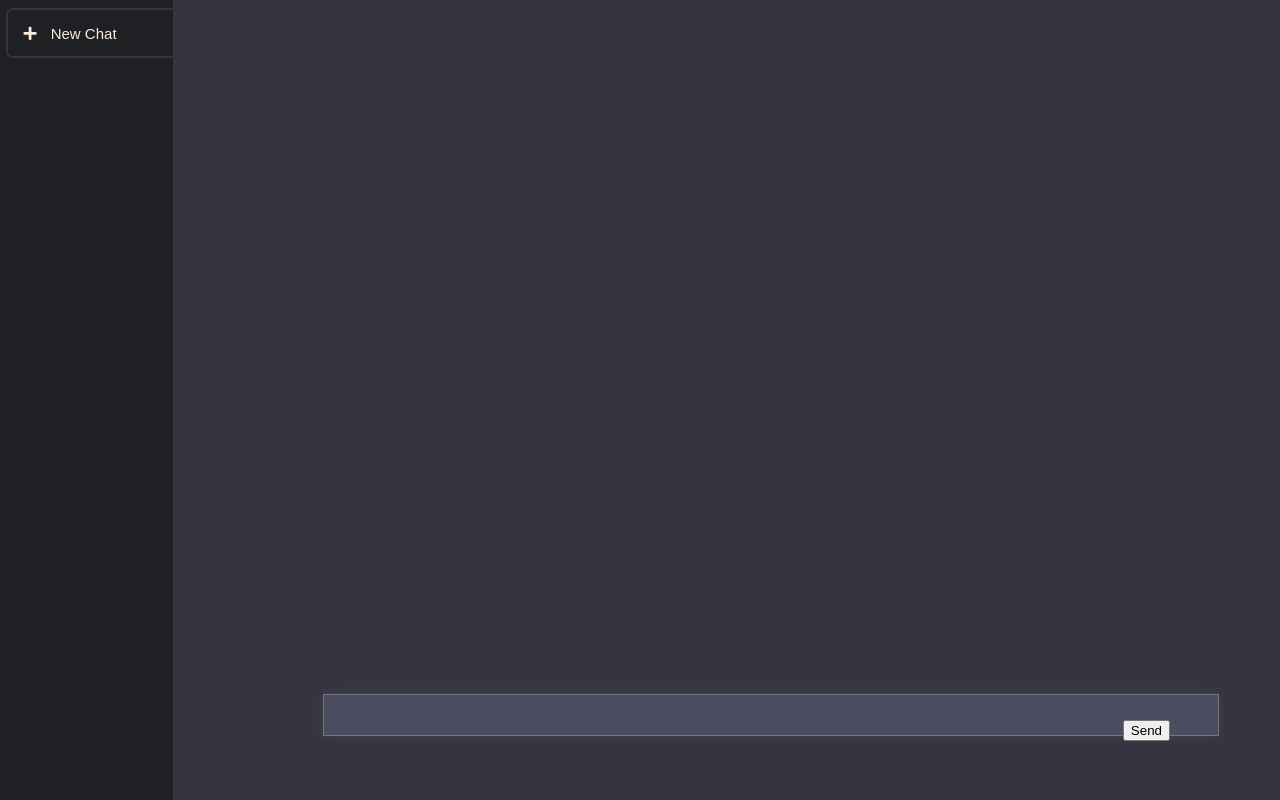
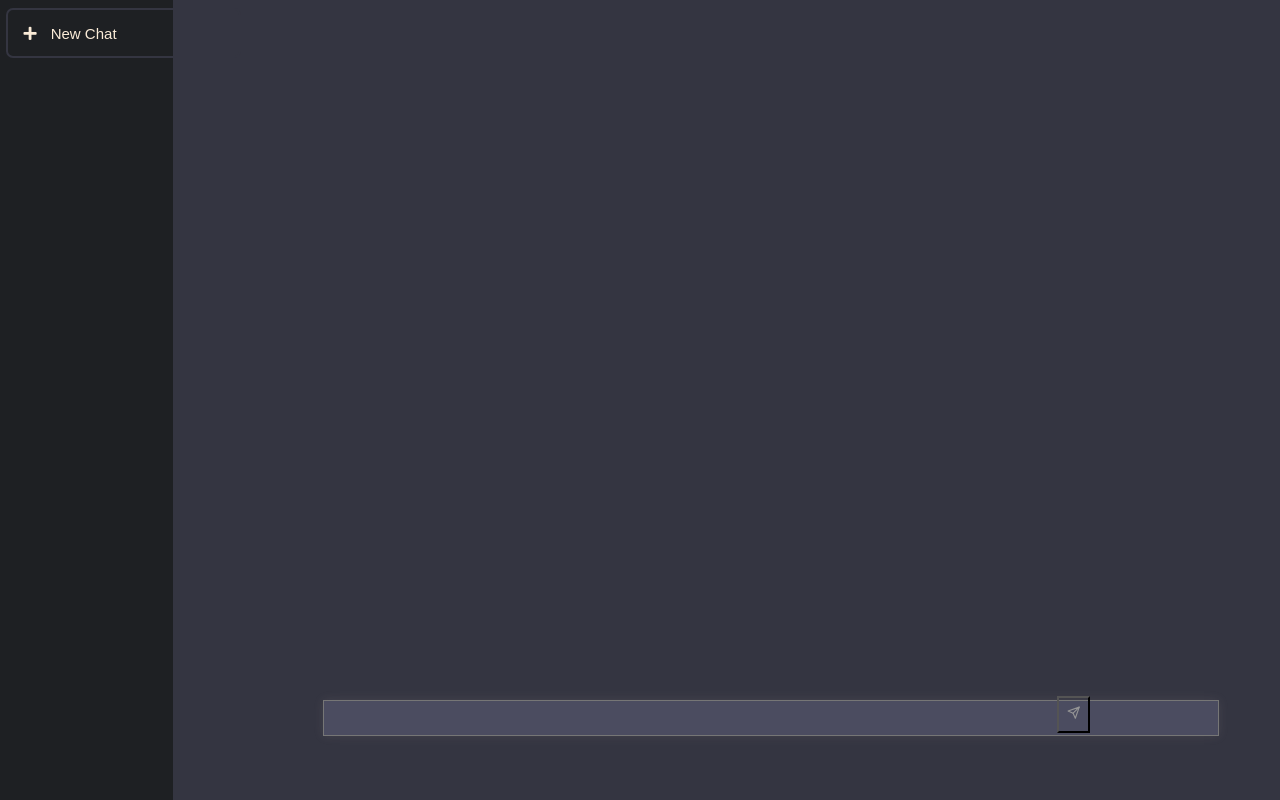
Before and after one commit to AHDev100/Smart-Speak, a React (Create React App) app: page / in a window 1280 px wide. Built offline with nearby package versions, Linux system fonts and the light colour scheme.

Commit message:
Layout acc looks nice now lol

```diff
--- a/src/components/landing/landing.css
+++ b/src/components/landing/landing.css
@@ -56,12 +56,12 @@ textarea {
 }
 
 .btn {
-    top: 90vh;
     position: absolute;
-    right: 110px;
+    padding: 0.5rem;
+    color: #959595;
+    bottom: 1rem;
+    transition: all 0.15s ease;
+    background-color: transparent;
+    right: 190px;
+    margin-bottom: 3.2rem;
 }
-
-.container {
-    flex: 1;
-    overflow: hidden;
-}
--- a/src/components/landing/landing.js
+++ b/src/components/landing/landing.js
@@ -20,8 +20,16 @@ const Interface = () =>{
       }
 
     const openConversation = () => {
+        //Feature Not Supported Yet
         alert('Erm.... feature not avaialable yet, sorry :(');
     }
+
+    const handleKeyUp = (event) => {
+        if (event.key === "Enter"){
+            //When the enter key gets pressed, it submits the form and adds a new message, for which we asynchronously receive a corresponding response
+            addMessage(event);
+        }
+    };
 
     return (
         <div className="container">
@@ -37,10 +45,13 @@ const Interface = () =>{
                             <ChatResponse question={message}/>
                         </div>
                 )}
-                <form onSubmit={addMessage}>
-                    <textarea className="chat-input" value={message} onChange={(e)=>setMessage(e.target.value)} style={{ fontFamily: 'Arial' }}></textarea>
+                <form onSubmit={addMessage} onKeyUp={handleKeyUp}>
+                    <textarea className="chat-input" value={message} onChange={(e)=>setMessage(e.target.value)} style={{ fontFamily: 'Monospace' }}></textarea>
                     <button type="submit" className="btn">
-                        Send
+                        <svg stroke="currentColor" fill="none" stroke-width="2" viewBox="0 0 24 24" stroke-linecap="round" stroke-linejoin="round" class="h-4 w-4 mr-1" height="1em" width="1em" xmlns="http://www.w3.org/2000/svg">
+                            <line x1="22" y1="2" x2="11" y2="13"></line>
+                            <polygon points="22 2 15 22 11 13 2 9 22 2"></polygon>
+                        </svg>
                     </button>
                 </form>
             </div>
--- a/src/components/question/chatquestion.css
+++ b/src/components/question/chatquestion.css
@@ -20,6 +20,7 @@
     gap: 0.25rem;
     margin-right: -0.25rem;
     margin-left: -0.25rem;
+    font-size: 15px;
   }
 
   .text > * {
@@ -35,15 +36,16 @@
     margin-bottom: 0.25rem;
   }
 
-  @media (min-width: 768px) {
-    .text {
-      gap: 0.75rem;
-      margin-right: -0.375rem;
-      margin-left: -0.375rem;
-    }
-
-    .text > * {
-      margin-right: 0.375rem;
-      margin-left: 0.375rem;
-    }
-  }
+.gpt-pfp2{
+  position: absolute;
+  height: 21px;
+  width: 21px;
+  padding: 1px;
+  border-radius: 0.125rem;
+  color: #fff;
+  display: flex;
+  align-items: center;
+  justify-content: center;
+  background-color: rgb(101, 53, 152);
+  left: 17vw;
+}
--- a/src/components/question/chatquestion.js
+++ b/src/components/question/chatquestion.js
@@ -4,7 +4,10 @@ const ChatLog = (props) => {
     return (
         <>
             <div className="Chat-Message-Me">
-                <span className="text" style={{ fontFamily: 'Arial' }}>{message}</span>
+                <span className="gpt-pfp2">
+                    A
+                </span>
+                <span className="text" style={{ fontFamily: 'Monospace' }}>{message}</span>
             </div>
         </>
     );
--- a/src/components/response/response.css
+++ b/src/components/response/response.css
@@ -19,7 +19,7 @@
     gap: 0.25rem;
     margin-right: -0.25rem;
     margin-left: -0.25rem;
-  }
+}
 
   .text > * {
     margin-right: 0.25rem;
@@ -34,15 +34,17 @@
     margin-bottom: 0.25rem;
   }
 
-  @media (min-width: 768px) {
-    .text {
-      gap: 0.75rem;
-      margin-right: -0.375rem;
-      margin-left: -0.375rem;
-    }
-
-    .text > * {
-      margin-right: 0.375rem;
-      margin-left: 0.375rem;
-    }
-  }
+.gpt-pfp{
+  position: absolute;
+  height: 21px;
+  width: 21px;
+  padding: 1px;
+  border-radius: 0.125rem;
+  color: #fff;
+  display: flex;
+  align-items: center;
+  justify-content: center;
+  background-color: rgb(16, 163, 127);
+  margin-top: 1.87vh;
+  left: 17vw;
+}
```
Also changed, not shown: src/components/response/response.js (+6 -1 lines).
